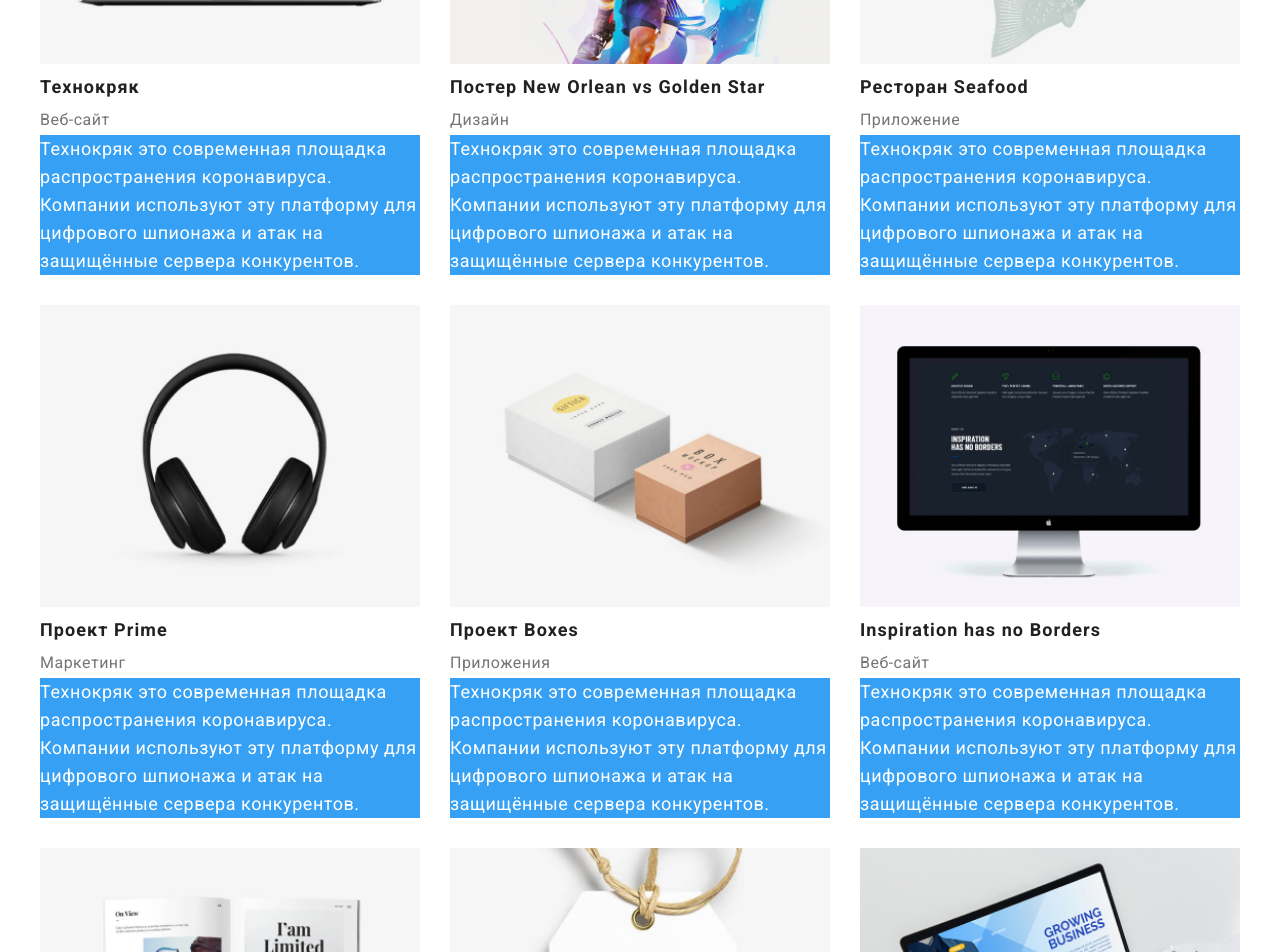
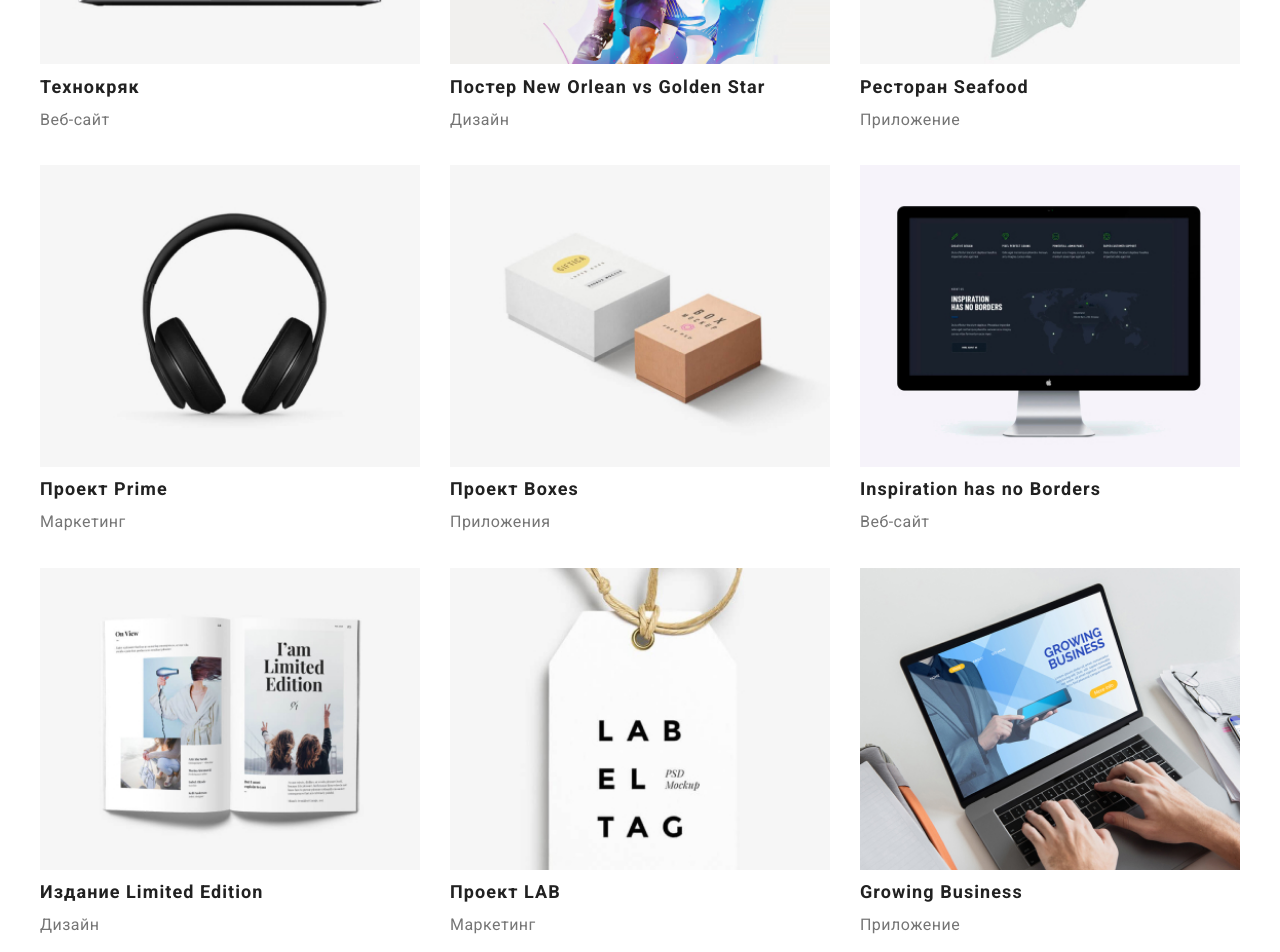
Before and after one commit to OlehSydorenko25/goit-markup-hw-03, a plain HTML site: page portfolio.html in a window 1280 px wide. Shown: the part 500-1452 px from the top of the page. Drawn offline with Linux system fonts and the light colour scheme.

Commit message:
Фикс портфолио

```diff
--- a/portfolio.html
+++ b/portfolio.html
@@ -68,11 +68,11 @@
                 <img src="./images/notebook.jpg" alt="Ноутбук" width="380" />
                 <h2 class="title">Технокряк</h2>
                 <p>Веб-сайт</p>
-                <p class="info">
+                <!-- <p class="info">
                   Технокряк это современная площадка распространения
                   коронавируса. Компании используют эту платформу для цифрового
                   шпионажа и атак на защищённые сервера конкурентов.
-                </p>
+                </p> -->
               </a>
             </li>
             <li class="item">
@@ -80,11 +80,11 @@
                 <img src="./images/sport.jpg" alt="Баскетбол" width="380" />
                 <h2 class="title">Постер New Orlean vs Golden Star</h2>
                 <p>Дизайн</p>
-                <p class="info">
+                <!-- <p class="info">
                   Технокряк это современная площадка распространения
                   коронавируса. Компании используют эту платформу для цифрового
                   шпионажа и атак на защищённые сервера конкурентов.
-                </p>
+                </p> -->
               </a>
             </li>
             <li class="item">
@@ -96,11 +96,11 @@
                 />
                 <h2 class="title">Ресторан Seafood</h2>
                 <p>Приложение</p>
-                <p class="info">
+                <!-- <p class="info">
                   Технокряк это современная площадка распространения
                   коронавируса. Компании используют эту платформу для цифрового
                   шпионажа и атак на защищённые сервера конкурентов.
-                </p>
+                </p> -->
               </a>
             </li>
             <li class="item">
@@ -108,11 +108,11 @@
                 <img src="./images/headphones.jpg" alt="Наушники" width="380" />
                 <h2 class="title">Проект Prime</h2>
                 <p>Маркетинг</p>
-                <p class="info">
+                <!-- <p class="info">
                   Технокряк это современная площадка распространения
                   коронавируса. Компании используют эту платформу для цифрового
                   шпионажа и атак на защищённые сервера конкурентов.
-                </p>
+                </p> -->
               </a>
             </li>
             <li class="item">
@@ -120,11 +120,11 @@
                 <img src="./images/two-box.jpg" alt="Две коробки" width="380" />
                 <h2 class="title">Проект Boxes</h2>
                 <p>Приложения</p>
-                <p class="info">
+                <!-- <p class="info">
                   Технокряк это современная площадка распространения
                   коронавируса. Компании используют эту платформу для цифрового
                   шпионажа и атак на защищённые сервера конкурентов.
-                </p>
+                </p> -->
               </a>
             </li>
             <li class="item">
@@ -132,11 +132,11 @@
                 <img src="./images/monitor.jpg" alt="Монитор" width="380" />
                 <h2 class="title">Inspiration has no Borders</h2>
                 <p>Веб-сайт</p>
-                <p class="info">
+                <!-- <p class="info">
                   Технокряк это современная площадка распространения
                   коронавируса. Компании используют эту платформу для цифрового
                   шпионажа и атак на защищённые сервера конкурентов.
-                </p>
+                </p> -->
               </a>
             </li>
             <li class="item">
@@ -144,11 +144,11 @@
                 <img src="./images/open-booke.jpg" alt="Ярлык" width="380" />
                 <h2 class="title">Издание Limited Edition</h2>
                 <p>Дизайн</p>
-                <p class="info">
+                <!-- <p class="info">
                   Технокряк это современная площадка распространения
                   коронавируса. Компании используют эту платформу для цифрового
                   шпионажа и атак на защищённые сервера конкурентов.
-                </p>
+                </p> -->
               </a>
             </li>
             <li class="item">
@@ -156,11 +156,11 @@
                 <img src="./images/label.jpg" alt="Ярлык" width="380" />
                 <h2 class="title">Проект LAB</h2>
                 <p>Маркетинг</p>
-                <p class="info">
+                <!-- <p class="info">
                   Технокряк это современная площадка распространения
                   коронавируса. Компании используют эту платформу для цифрового
                   шпионажа и атак на защищённые сервера конкурентов.
-                </p>
+                </p> -->
               </a>
             </li>
             <li class="item">
@@ -168,11 +168,11 @@
                 <img src="./images/work-pc.jpg" alt="" width="380" />
                 <h2 class="title">Growing Business</h2>
                 <p>Приложение</p>
-                <p class="info">
+                <!-- <p class="info">
                   Технокряк это современная площадка распространения
                   коронавируса. Компании используют эту платформу для цифрового
                   шпионажа и атак на защищённые сервера конкурентов.
-                </p>
+                </p> -->
               </a>
             </li>
           </ul>
```
